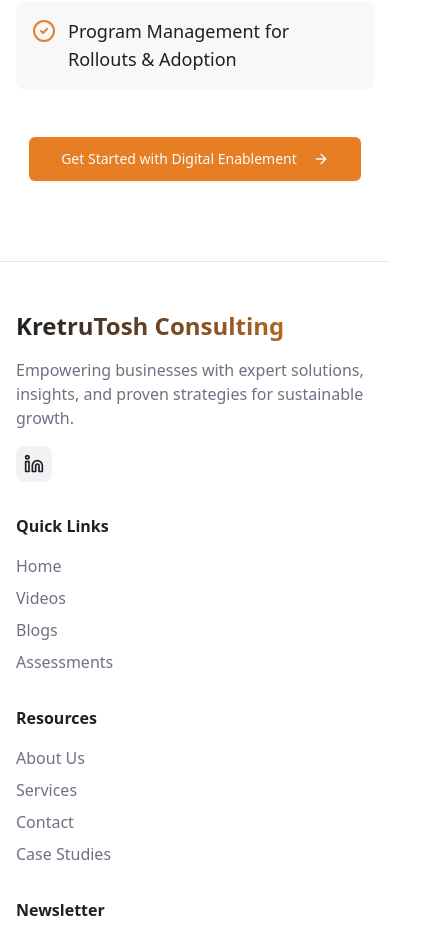
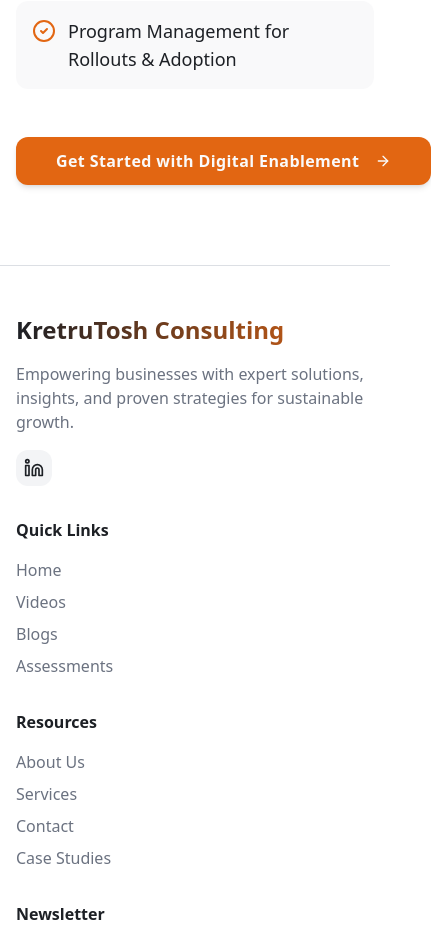
Before and after one commit to Ajinkya-18/kretrutosh-consulting-website, a React (Vite) app: page /services/digital-enablement in a window 390 px wide. Shown: the part 2040-2974 px from the top of the page, 431 px wide, since content can reach past the window. Built offline with nearby package versions, Linux system fonts and the light colour scheme; the HTML template or start-up script is replaced by a standard one.

Commit message:
Refactor: Enhance website professionalism and sleekness

```diff
--- a/src/components/Navbar.tsx
+++ b/src/components/Navbar.tsx
@@ -42,7 +42,7 @@ const Navbar = () => {
   ];
 
   return (
-    <nav className="fixed top-0 left-0 right-0 z-50 bg-background/95 backdrop-blur-lg border-b border-border shadow-sm">
+    <nav className="fixed top-0 left-0 right-0 z-50 bg-background/98 backdrop-blur-xl border-b border-border/60 shadow-lg transition-all duration-300">
       <div className="container mx-auto px-4">
         <div className="flex items-center justify-between h-20">
           <Link to="/" className="flex items-center gap-3 hover:opacity-80 transition-opacity">
@@ -53,7 +53,7 @@ const Navbar = () => {
           <div className="hidden md:flex items-center gap-6">
             <Link
               to="/"
-              className="text-foreground hover:text-accent transition-colors duration-300 font-medium"
+              className="text-foreground hover:text-accent transition-all duration-300 font-semibold relative after:absolute after:bottom-0 after:left-0 after:h-0.5 after:w-0 after:bg-accent after:transition-all after:duration-300 hover:after:w-full"
             >
               Home
             </Link>
@@ -125,14 +125,15 @@ const Navbar = () => {
 
             <Link
               to="/about"
-              className="text-foreground hover:text-accent transition-colors duration-300 font-medium"
+              className="text-foreground hover:text-accent transition-all duration-300 font-semibold relative after:absolute after:bottom-0 after:left-0 after:h-0.5 after:w-0 after:bg-accent after:transition-all after:duration-300 hover:after:w-full"
             >
               About
             </Link>
 
             <Button
               onClick={scrollToContact}
-              className="bg-accent hover:bg-accent/90 text-accent-foreground"
+              variant="premium"
+              className="shadow-lg hover:shadow-xl"
             >
               Get Started
             </Button>
@@ -212,7 +213,8 @@ const Navbar = () => {
                   setIsOpen(false);
                   scrollToContact();
                 }}
-                className="bg-accent hover:bg-accent/90 text-accent-foreground w-full"
+                variant="premium"
+                className="w-full shadow-lg"
               >
                 Get Started
               </Button>
--- a/src/components/ui/button.tsx
+++ b/src/components/ui/button.tsx
@@ -5,24 +5,24 @@ import { cva, type VariantProps } from "class-variance-authority";
 import { cn } from "@/lib/utils";
 
 const buttonVariants = cva(
-  "inline-flex items-center justify-center gap-2 whitespace-nowrap rounded-md text-sm font-medium ring-offset-background transition-colors focus-visible:outline-none focus-visible:ring-2 focus-visible:ring-ring focus-visible:ring-offset-2 disabled:pointer-events-none disabled:opacity-50 [&_svg]:pointer-events-none [&_svg]:size-4 [&_svg]:shrink-0",
+  "inline-flex items-center justify-center gap-2 whitespace-nowrap rounded-lg text-sm font-semibold tracking-wide ring-offset-background transition-all duration-300 focus-visible:outline-none focus-visible:ring-2 focus-visible:ring-ring focus-visible:ring-offset-2 disabled:pointer-events-none disabled:opacity-50 [&_svg]:pointer-events-none [&_svg]:size-4 [&_svg]:shrink-0 active:scale-[0.98]",
   {
     variants: {
       variant: {
-        default: "bg-primary text-primary-foreground hover:bg-primary/90 shadow-sm hover:shadow-md transition-all",
-        destructive: "bg-destructive text-destructive-foreground hover:bg-destructive/90",
-        outline: "border border-input bg-background hover:bg-accent hover:text-accent-foreground",
-        secondary: "bg-secondary text-secondary-foreground hover:bg-secondary/80",
-        ghost: "hover:bg-accent/10 hover:text-accent",
-        link: "text-primary underline-offset-4 hover:underline",
-        hero: "bg-gradient-to-r from-primary to-accent text-primary-foreground hover:shadow-lg hover:scale-105 transition-all duration-300",
-        premium: "bg-accent text-accent-foreground hover:bg-accent/90 shadow-md hover:shadow-xl transition-all",
+        default: "bg-primary text-primary-foreground hover:bg-primary/90 shadow-md hover:shadow-xl hover:-translate-y-0.5 transition-all",
+        destructive: "bg-destructive text-destructive-foreground hover:bg-destructive/90 shadow-md hover:shadow-lg",
+        outline: "border-2 border-input bg-background hover:bg-accent/5 hover:text-accent-foreground hover:border-accent/50 hover:shadow-md",
+        secondary: "bg-secondary text-secondary-foreground hover:bg-secondary/70 shadow-sm hover:shadow-md",
+        ghost: "hover:bg-accent/10 hover:text-accent transition-colors",
+        link: "text-primary underline-offset-4 hover:underline hover:text-accent",
+        hero: "bg-gradient-to-r from-primary via-primary-glow to-accent text-primary-foreground shadow-lg hover:shadow-2xl hover:scale-[1.02] transition-all duration-300 bg-size-200 bg-pos-0 hover:bg-pos-100",
+        premium: "bg-accent text-accent-foreground hover:bg-accent-hover shadow-lg hover:shadow-2xl hover:-translate-y-0.5 transition-all",
       },
       size: {
-        default: "h-10 px-4 py-2",
-        sm: "h-9 rounded-md px-3",
-        lg: "h-11 rounded-md px-8",
-        icon: "h-10 w-10",
+        default: "h-11 px-5 py-2.5",
+        sm: "h-9 rounded-lg px-4 text-xs",
+        lg: "h-12 rounded-lg px-10 text-base",
+        icon: "h-11 w-11",
       },
     },
     defaultVariants: {
--- a/src/index.css
+++ b/src/index.css
@@ -16,30 +16,41 @@ All colors MUST be HSL.
     --popover-foreground: 220 13% 13%;
     --primary: 220 13% 13%;
     --primary-foreground: 0 0% 98%;
-    --primary-glow: 220 13% 25%;
+    --primary-glow: 220 13% 30%;
     --secondary: 220 13% 91%;
     --secondary-foreground: 220 9% 13%;
-    --muted: 220 13% 95%;
+    --muted: 220 13% 96%;
     --muted-foreground: 220 9% 46%;
-    --accent: 28 80% 52%;
-    --accent-foreground: 0 0% 98%;
+    --accent: 24 85% 48%;
+    --accent-foreground: 0 0% 100%;
+    --accent-hover: 24 85% 42%;
     --destructive: 0 84% 60%;
     --destructive-foreground: 0 0% 98%;
-    --border: 220 13% 91%;
+    --border: 220 13% 88%;
     --input: 220 13% 91%;
     --ring: 220 13% 13%;
-    --radius: 0.5rem;
+    --radius: 0.75rem;
 
     /* Gradients */
-    --gradient-primary: linear-gradient(135deg, hsl(28 80% 52%), hsl(220 13% 13%));
-    --gradient-hero: linear-gradient(135deg, hsl(220 13% 13%), hsl(220 13% 8%));
+    --gradient-primary: linear-gradient(135deg, hsl(24 85% 48%) 0%, hsl(220 13% 13%) 100%);
+    --gradient-hero: linear-gradient(135deg, hsl(220 13% 8%) 0%, hsl(220 13% 13%) 50%, hsl(220 13% 8%) 100%);
+    --gradient-card: linear-gradient(180deg, hsl(0 0% 100%) 0%, hsl(220 13% 98%) 100%);
+    --gradient-subtle: linear-gradient(135deg, hsl(220 13% 98%) 0%, hsl(0 0% 100%) 100%);
 
-    /* Shadows */
-    --shadow-elegant: 0 10px 30px -10px hsl(220 13% 13% / 0.2);
-    --shadow-glow: 0 0 40px hsl(28 80% 52% / 0.3);
+    /* Shadows - Professional multi-layer shadows */
+    --shadow-sm: 0 1px 2px 0 hsl(220 13% 13% / 0.05);
+    --shadow-md: 0 4px 6px -1px hsl(220 13% 13% / 0.08), 0 2px 4px -1px hsl(220 13% 13% / 0.04);
+    --shadow-lg: 0 10px 15px -3px hsl(220 13% 13% / 0.1), 0 4px 6px -2px hsl(220 13% 13% / 0.05);
+    --shadow-xl: 0 20px 25px -5px hsl(220 13% 13% / 0.12), 0 10px 10px -5px hsl(220 13% 13% / 0.06);
+    --shadow-elegant: 0 10px 40px -10px hsl(220 13% 13% / 0.15);
+    --shadow-glow: 0 0 50px hsl(24 85% 48% / 0.25);
+    --shadow-hover: 0 15px 35px -5px hsl(220 13% 13% / 0.2), 0 5px 15px -3px hsl(220 13% 13% / 0.1);
 
-    /* Transitions */
+    /* Transitions - Professional easing functions */
     --transition-smooth: all 0.3s cubic-bezier(0.4, 0, 0.2, 1);
+    --transition-spring: all 0.4s cubic-bezier(0.34, 1.56, 0.64, 1);
+    --transition-bounce: all 0.5s cubic-bezier(0.68, -0.55, 0.265, 1.55);
+    --transition-fast: all 0.15s cubic-bezier(0.4, 0, 0.2, 1);
 
     --sidebar-background: 0 0% 98%;
     --sidebar-foreground: 240 5.3% 26.1%;
@@ -105,6 +116,21 @@ All colors MUST be HSL.
   }
 
   body {
-    @apply bg-background text-foreground;
+    @apply bg-background text-foreground antialiased;
+    font-feature-settings: 'cv11', 'ss01';
+    font-optical-sizing: auto;
+    text-rendering: optimizeLegibility;
+    -webkit-font-smoothing: antialiased;
+    -moz-osx-font-smoothing: grayscale;
+  }
+
+  /* Smooth scroll behavior */
+  html {
+    scroll-behavior: smooth;
+  }
+
+  /* Enhanced focus states */
+  *:focus-visible {
+    @apply outline-none ring-2 ring-ring ring-offset-2 ring-offset-background;
   }
 }
--- a/tailwind.config.ts
+++ b/tailwind.config.ts
@@ -63,6 +63,18 @@ export default {
         md: "calc(var(--radius) - 2px)",
         sm: "calc(var(--radius) - 4px)",
       },
+      backgroundSize: {
+        "200": "200%",
+      },
+      backgroundPosition: {
+        "pos-0": "0% 50%",
+        "pos-100": "100% 50%",
+      },
+      boxShadow: {
+        "elegant": "var(--shadow-elegant)",
+        "glow": "var(--shadow-glow)",
+        "hover": "var(--shadow-hover)",
+      },
       keyframes: {
         "accordion-down": {
           from: { height: "0", opacity: "0" },
@@ -88,9 +100,17 @@ export default {
           "0%": { transform: "translateX(100%)", opacity: "0" },
           "100%": { transform: "translateX(0)", opacity: "1" },
         },
+        "slide-up": {
+          "0%": { transform: "translateY(20px)", opacity: "0" },
+          "100%": { transform: "translateY(0)", opacity: "1" },
+        },
         "glow": {
           "0%, 100%": { boxShadow: "0 0 20px hsl(var(--primary-glow) / 0.3)" },
           "50%": { boxShadow: "0 0 40px hsl(var(--primary-glow) / 0.6)" },
+        },
+        "shimmer": {
+          "0%": { backgroundPosition: "-200% 0" },
+          "100%": { backgroundPosition: "200% 0" },
         },
       },
       animation: {
@@ -100,7 +120,9 @@ export default {
         "fade-in-up": "fade-in-up 0.8s ease-out",
         "scale-in": "scale-in 0.4s ease-out",
         "slide-in-right": "slide-in-right 0.5s ease-out",
+        "slide-up": "slide-up 0.5s ease-out",
         "glow": "glow 3s ease-in-out infinite",
+        "shimmer": "shimmer 3s ease-in-out infinite",
       },
     },
   },
```
Also changed, not shown: src/components/Hero.tsx (+22 -20 lines), src/pages/Index.tsx (+16 -14 lines).
